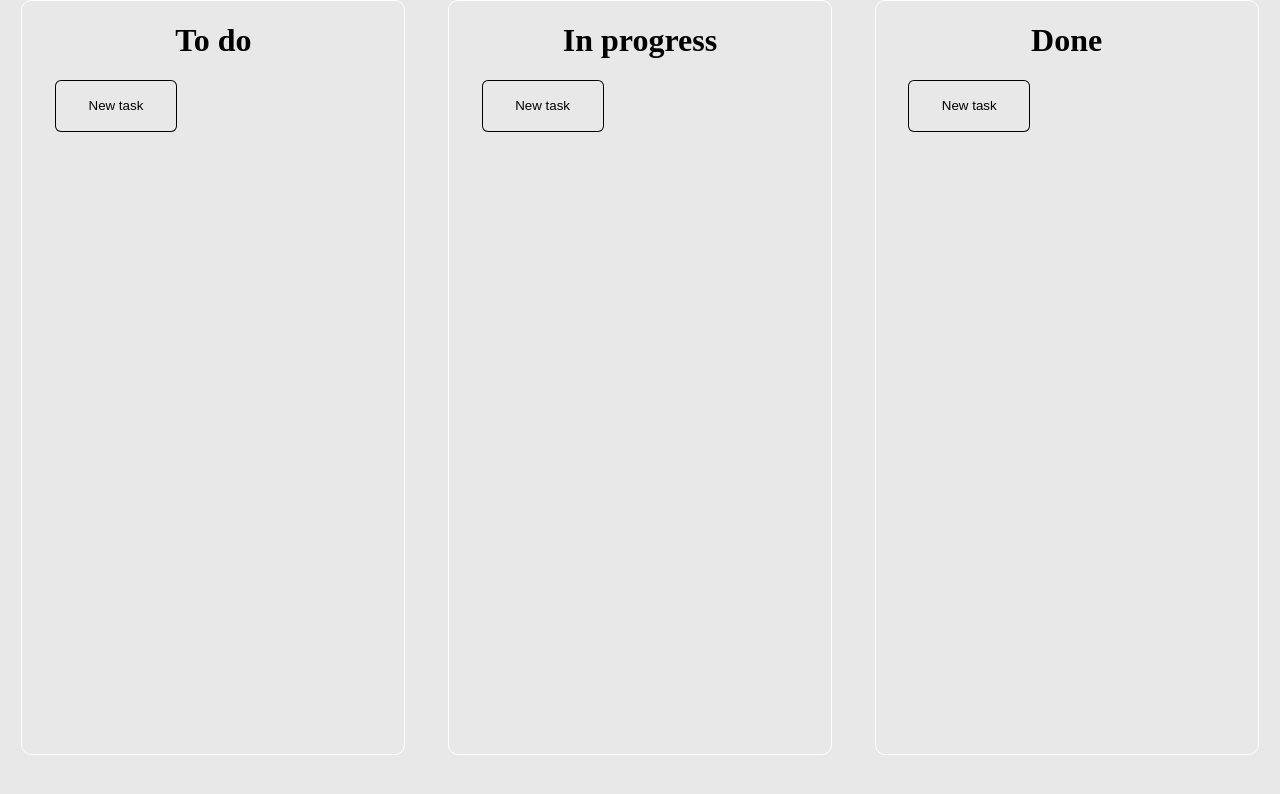
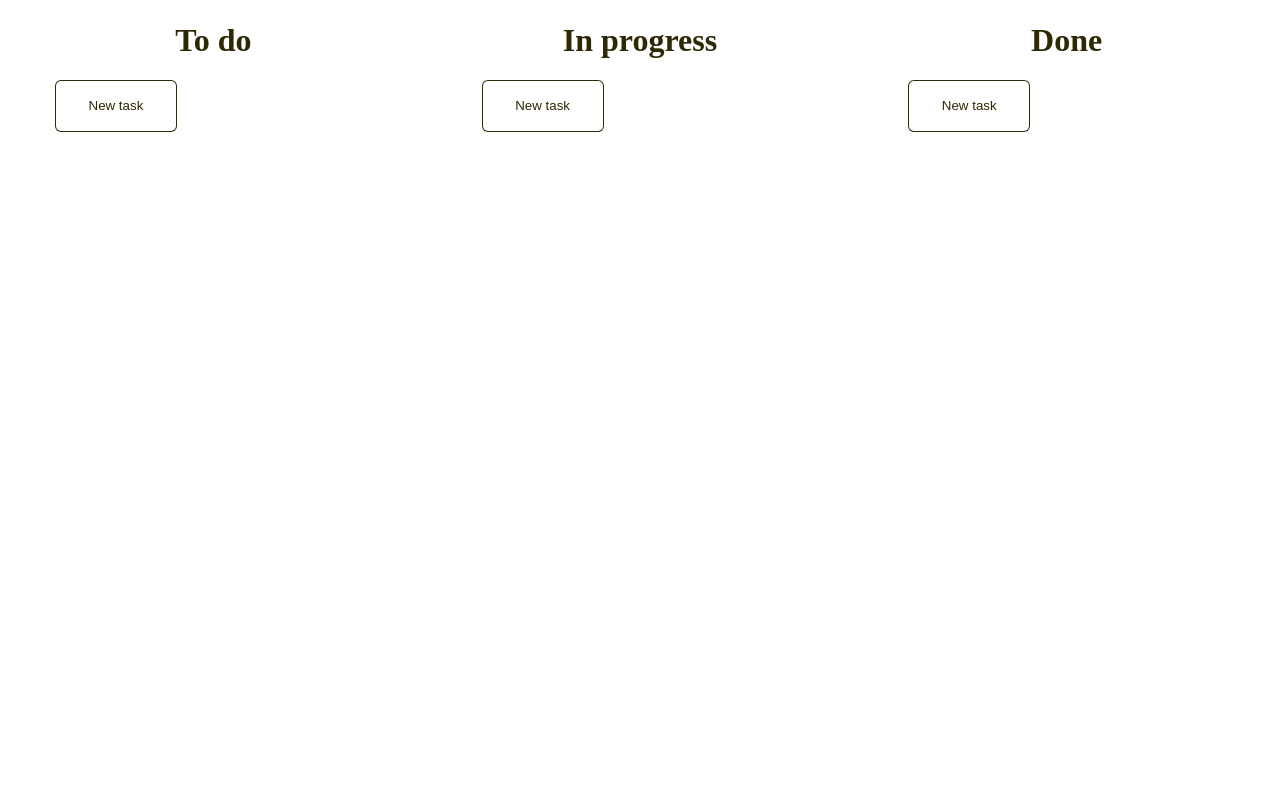
Before and after one commit to grassofacundo/kanban-practice, a React (Vite) app: page / in a window 1280 px wide. Shown: the top 794 px of the page. Built offline with nearby package versions, Linux system fonts and the light colour scheme.

Commit message:
Set colors to handle themes

```diff
--- a/src/style/_colors.scss
+++ b/src/style/_colors.scss
@@ -1,11 +1,11 @@
-$mainColor-dark: #000;
-$secondaryColor-dark: #212121;
-$bgColor-dark: #070707;
-$textColor-dark: #fff;
-$contrastColor-dark: #fff;
+$mainColor-dark: #2d2904;
+$secondaryColor-dark: #030303;
+$bgColor-dark: #2d2904;
+$textColor-dark: #ffffff;
+$contrastColor-dark: #ffffff;
 
-$mainColor-light: #fff;
-$secondaryColor-light: #d8d8d8;
-$bgColor-light: #e8e8e8;
-$textColor-light: #000;
-$contrastColor-light: #000;
+$mainColor-light: #ffffff;
+$secondaryColor-light: #cfcfcf;
+$bgColor-light: #ffffff;
+$textColor-light: #2d2904;
+$contrastColor-light: #2d2904;
```
